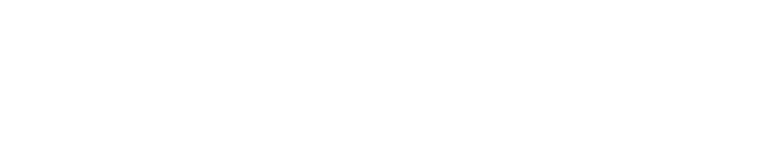
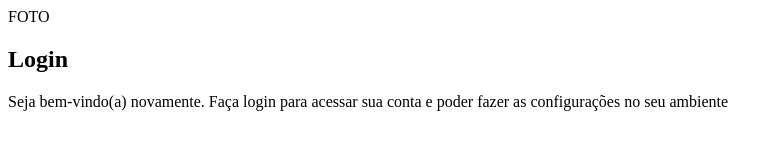
Before and after one commit to LaraRCV15/projeto-login, a plain HTML site: page index.html in a window 1280 px wide. Shown: the whole page, without its empty margins (0-783 px from the left). Drawn offline with Linux system fonts and the light colour scheme.

Commit message:
estrutura do projeto criada

```diff
--- a/index.html
+++ b/index.html
@@ -7,6 +7,20 @@
     <link rel="stylesheet" href="estilos/style.css">
 </head>
 <body>
+    <main>
+        <section id="login">
+            <div id="imagem">
+                    FOTO
+            </div>
+            <div id="formulario">
+                <h1>Login</h1>
+                <p>Seja bem-vindo(a) novamente. Faça login para acessar sua
+                conta e poder fazer as configurações no seu ambiente</p>
+                <form action="login.php" method="post">
 
+                </form>
+            </div>
+        </section>
+    </main>
 </body>
 </html>
```
Also changed, not shown: estilos/style.css (+9 -0 lines).
